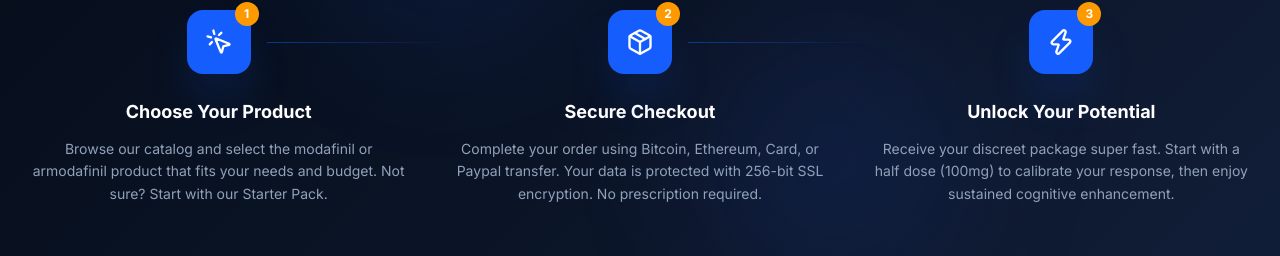
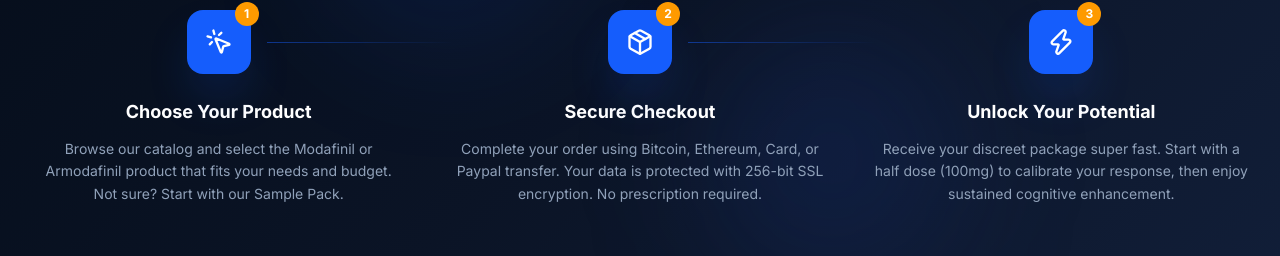
Before and after one commit to Modavance/moda-vance, a React (Vite) app: page / in a window 1280 px wide. Shown: the part 2251-2507 px from the top of the page. Built offline with nearby package versions, Linux system fonts and the light colour scheme.

Commit message:
Update HowItWorks.tsx

```diff
--- a/src/components/home/HowItWorks.tsx
+++ b/src/components/home/HowItWorks.tsx
@@ -5,7 +5,7 @@ const STEPS = [
     icon: MousePointerClick,
     number: '01',
     title: 'Choose Your Product',
-    description: 'Browse our catalog and select the modafinil or armodafinil product that fits your needs and budget. Not sure? Start with our Starter Pack.',
+    description: 'Browse our catalog and select the Modafinil or Armodafinil product that fits your needs and budget. Not sure? Start with our Sample Pack.',
   },
   {
     icon: Package,
```
